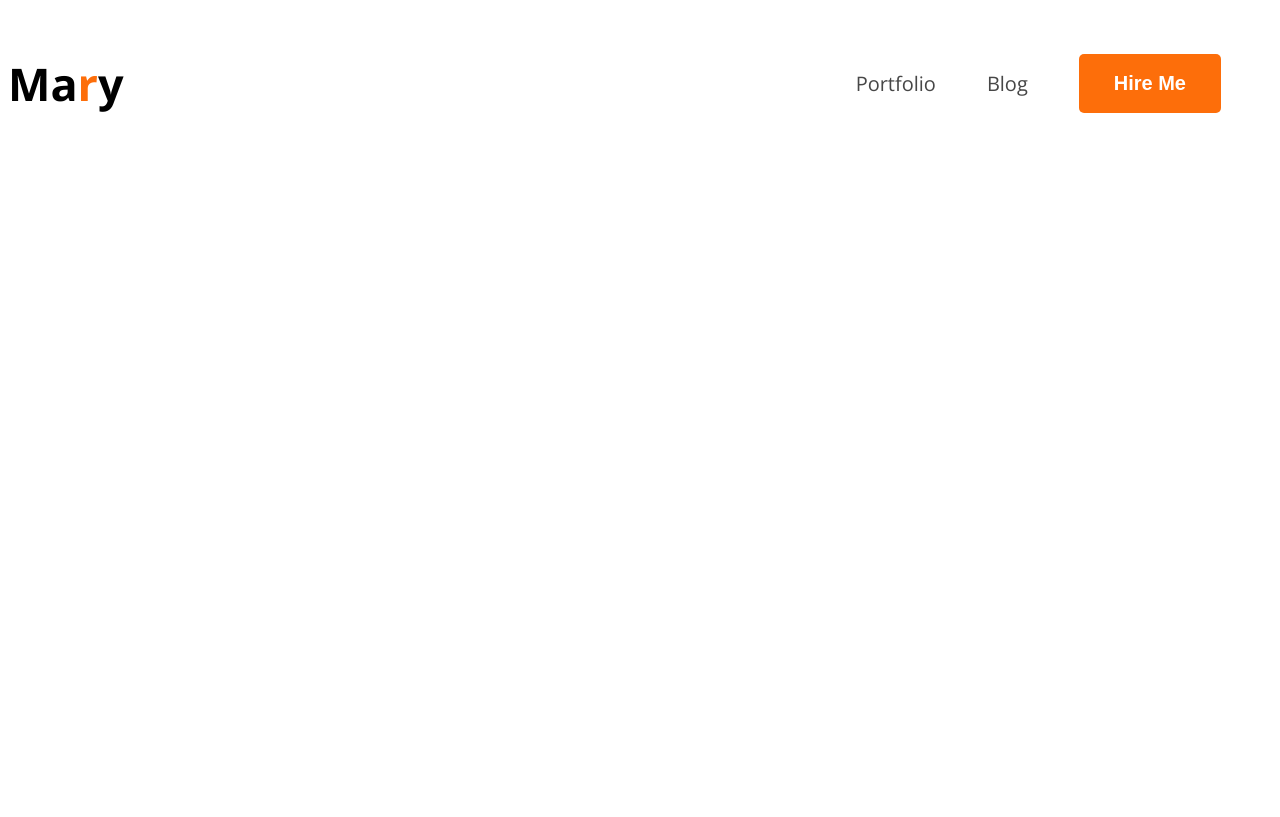
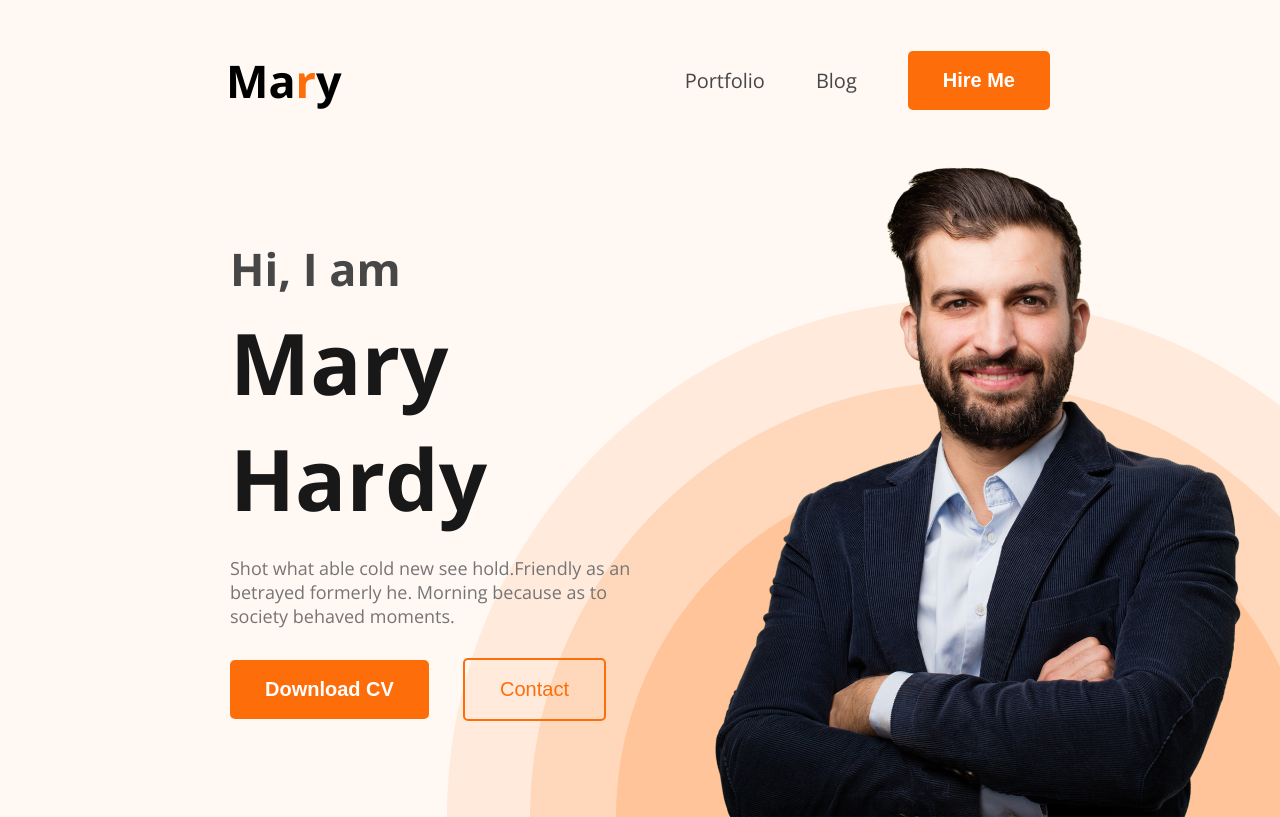
Before and after one commit to md-jihad-khan/web-dev-portfolio, a plain HTML site: page index.html in a window 1280 px wide. Drawn offline with nearby package versions, Linux system fonts and the light colour scheme.

Commit message:
added the header section

```diff
--- a/index.html
+++ b/index.html
@@ -15,7 +15,7 @@
     <link rel="stylesheet" href="styles/portfolio.css" />
   </head>
   <body>
-    <header>
+    <header class="header">
       <!-- navbar -->
       <nav>
         <h3 class="nav-title">Ma<span class="text-primary">r</span>y</h3>
@@ -25,6 +25,21 @@
           <li><button class="btn-primary">Hire Me</button></li>
         </ul>
       </nav>
+
+      <!-- banner -->
+      <div class="banner">
+        <div class="banner-content">
+          <h3 class="banner-greeting">Hi, I am</h3>
+          <h1 class="banner-title">Mary Hardy</h1>
+          <p class="banner-desc">
+            Shot what able cold new see hold.Friendly as an betrayed formerly
+            he. Morning because as to society behaved moments.
+          </p>
+          <button class="btn-primary">Download CV</button>
+          <button class="contact-btn">Contact</button>
+        </div>
+        <img class="profile-pic" src="images/hardy.png" alt="" />
+      </div>
     </header>
     <main></main>
     <footer></footer>
--- a/styles/portfolio.css
+++ b/styles/portfolio.css
@@ -1,3 +1,8 @@
+* {
+  margin: 0;
+  padding: 0;
+  box-sizing: border-box;
+}
 /* common shared style */
 body {
   font-family: "Open Sans", sans-serif;
@@ -21,10 +26,12 @@ nav {
   display: flex;
   justify-content: space-between;
   align-items: center;
+  margin: 0px 230px 0px 226px;
+  padding-top: 50px;
 }
 .nav-title {
   font-size: 45px;
-  font-weight: 800;
+  font-weight: 700;
 }
 
 nav > ul {
@@ -34,7 +41,7 @@ nav > ul {
 
 nav li {
   list-style: none;
-  margin-right: 51px;
+  margin-left: 51px;
 }
 
 nav a {
@@ -43,3 +50,54 @@ nav a {
   font-size: 20px;
   font-weight: 400;
 }
+
+/* header related style */
+
+.header {
+  background-color: #fff8f3;
+  background-image: url("../images/header_bg.png");
+  background-repeat: no-repeat;
+  background-position: bottom right;
+}
+.banner {
+  padding: 30px 30px 0px 230px;
+  display: flex;
+  align-items: center;
+}
+.banner-content {
+  max-width: 585px;
+}
+.banner .profile-pic {
+  width: 584px;
+  height: 676px;
+}
+.banner-greeting {
+  color: #474747;
+  margin-bottom: 0;
+  font-size: 45px;
+  font-weight: 600;
+  line-height: normal;
+}
+.banner-title {
+  color: #181818;
+  font-size: 85px;
+  font-weight: 700;
+  margin-top: 5px;
+  margin-bottom: 20px;
+}
+
+.banner-desc {
+  color: #757575;
+  margin-bottom: 30px;
+  font-size: 18px;
+  font-weight: 400;
+}
+.contact-btn {
+  color: #fd6e0a;
+  border: 2px solid #fd6e0a;
+  border-radius: 5px;
+  background: transparent;
+  font-size: 20px;
+  padding: 18px 35px;
+  margin-left: 30px;
+}
```
